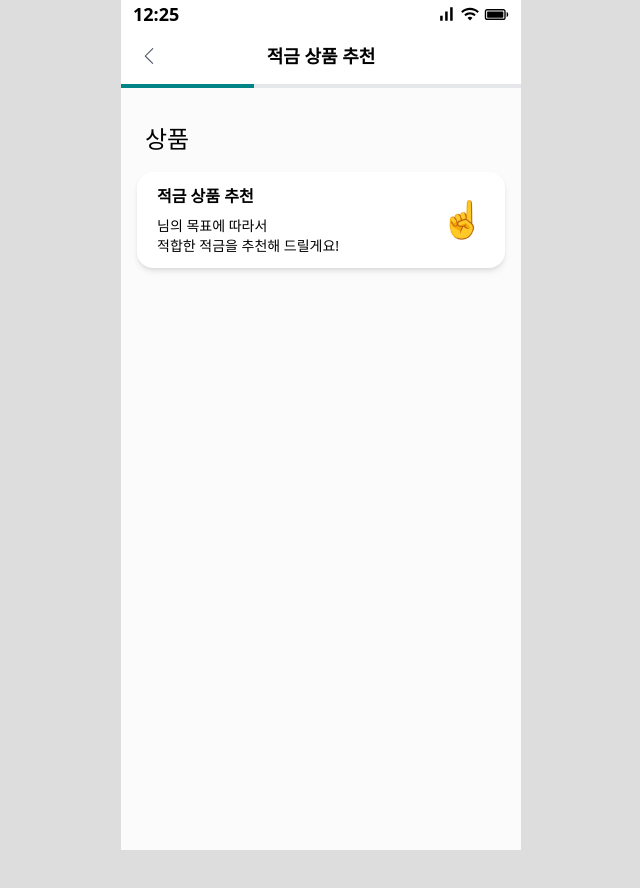
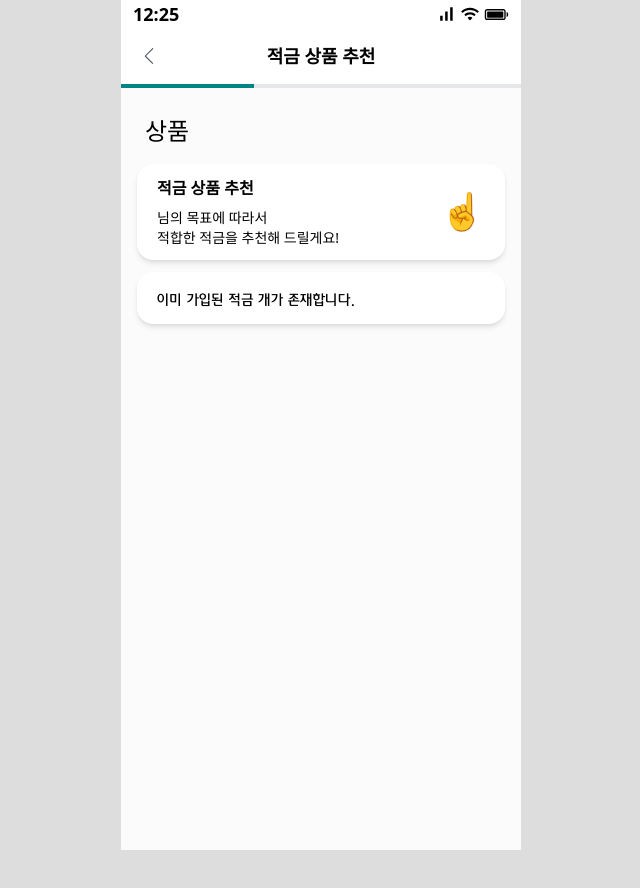
Before and after one commit to HanaPiece/hana-piece-client, a React (Vite) app: page /product/1 in a window 1280 px wide. Shown: the top 888 px of the page, without its empty margins (319-959 px from the left). Built offline with nearby package versions, Linux system fonts and the light colour scheme; a web font is replaced by a local one; what chartjs-plugin-datalabels would draw is missing.

Commit message:
feat: 목표별 가입된 적금 개수 출력 추가

```diff
--- a/src/pages/product/ProductListPage.tsx
+++ b/src/pages/product/ProductListPage.tsx
@@ -128,8 +128,8 @@ export const ProductListPage = () => {
           <div className="w-2/6 hana-color h-1"></div>
       </div>
       <div className="p-4 container">
-        <h1 className="text-2xl font-bold mb-4 ml-2 font-hana-b mt-5">상품</h1>
-        <div className="flex justify-between rounded-2xl bg-white shadow-md p-3 px-5 mb-8">
+        <h1 className="text-2xl font-bold mb-4 ml-2 font-hana-b mt-3">상품</h1>
+        <div className="flex justify-between rounded-2xl bg-white shadow-md p-3 px-5 mb-3">
           <div>
             <p className="font-bold" style={{ fontSize: "16px" }}>
               적금 상품 추천
@@ -151,8 +151,20 @@ export const ProductListPage = () => {
             ☝️
           </div>
         </div>
+        {goalProduct?.products.enrolledProducts.length != 0 ? (
+          <>
+            <div className="rounded-2xl bg-white shadow-md p-3 px-5 mb-5 font-hana-m text-sm">
+              이미 가입된 적금
+              <span className="font-hana-b text-red-400 text-lg"> {goalProduct?.products.enrolledProducts.length}</span>
+              개가 존재합니다.
+            </div>
+          </>
+        ):(
+          null
+        )}
 
-        <div className="h-[500px] overflow-y-auto p-2">
+
+        <div className="h-[470px] overflow-y-auto p-2">
           {goalProduct?.products.recommendedProducts.map(
             (product: recommendedProducts) => (
               <Product key={product.productId} product={product} />
```
